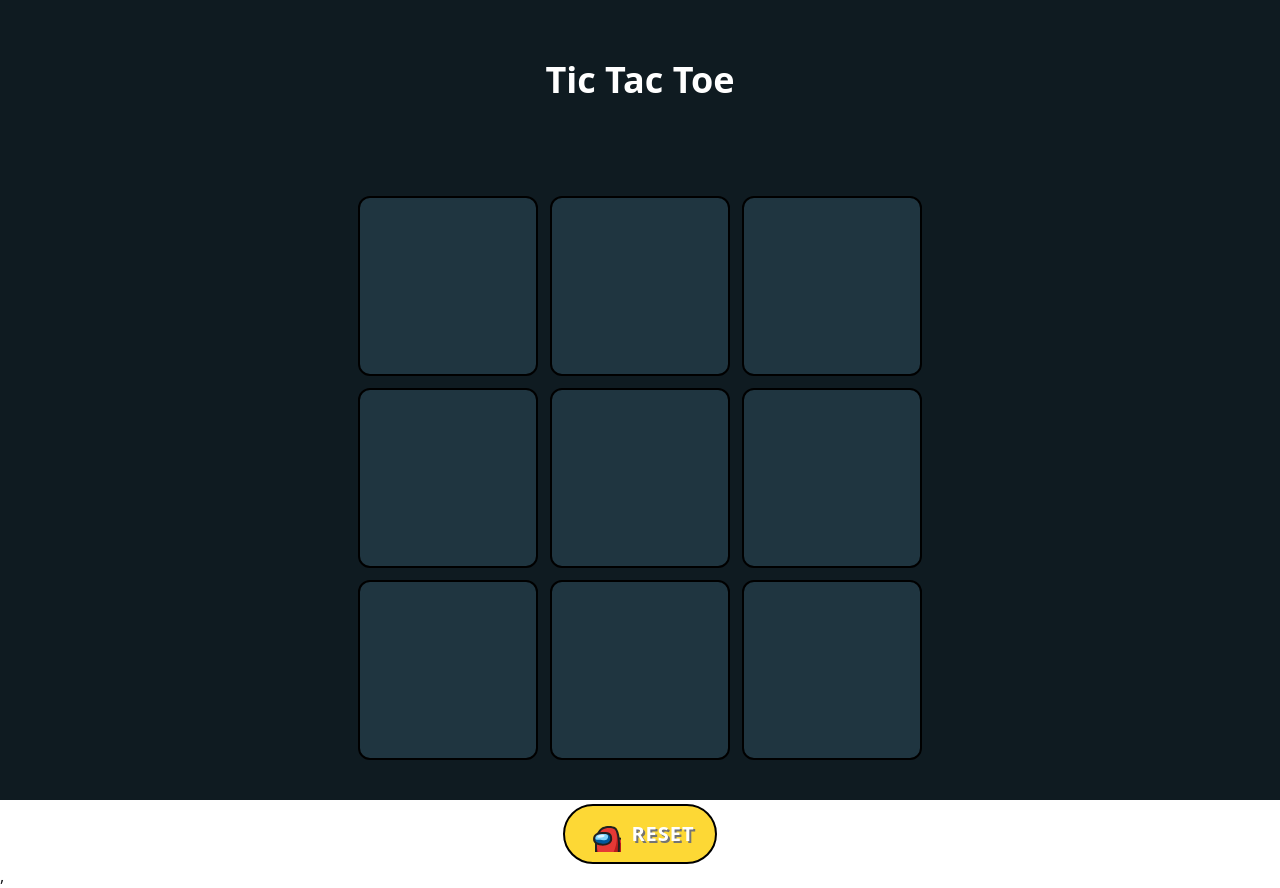
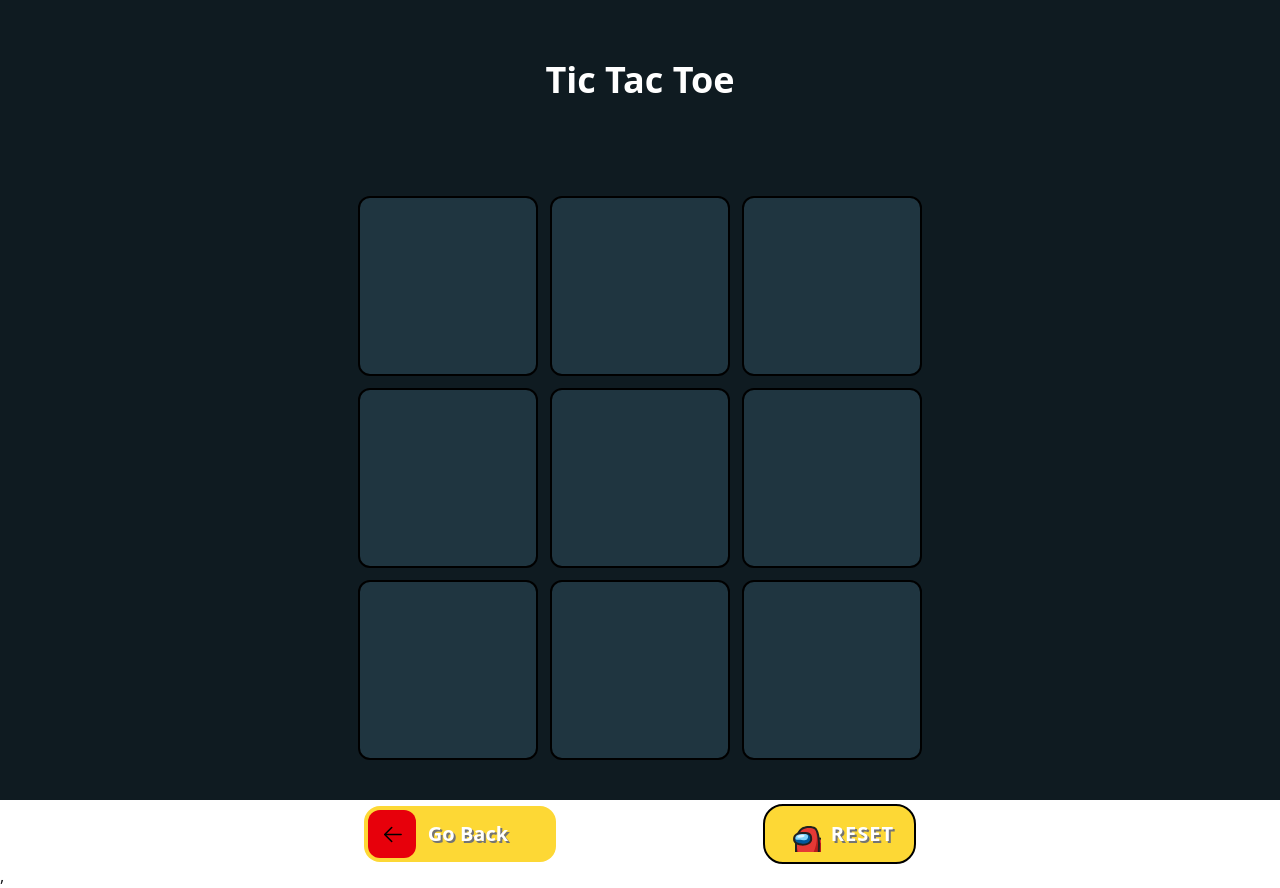
Before and after one commit to kEnmAz-just-chillguy/TicTacToe, a React (Vite) app: page /two-players in a window 1280 px wide. Built offline with nearby package versions, Linux system fonts and the light colour scheme; a web font is replaced by a local one.

Commit message:
twoplayers is done

```diff
--- a/src/App.jsx
+++ b/src/App.jsx
@@ -6,7 +6,7 @@ import TwoPlayersPage from './pages/TwoPlayersPage';
 function App() {
 
   return (
-    <div className=' text-center '>
+    <div className=' text-center select-none'>
      <h1 className='text-white  pt-15 font-extrabold text-3xl sm:text-4xl text-center '>Tic Tac Toe</h1>
      <Routes>
       <Route path='/' element={<HomePage/>}/>
--- a/src/Components/ButtonUI.jsx
+++ b/src/Components/ButtonUI.jsx
@@ -44,7 +44,7 @@ const StyledWrapper = styled.div`
     font-weight: 600;
     font-size: 20px;
     background-color: hsl(49deg 98% 60%);
-    border-radius: 50px;
+    border-radius: 20px;
     position: relative;
     overflow: hidden;
     transition: all 0.5s ease;
--- a/src/index.css
+++ b/src/index.css
@@ -9,3 +9,7 @@ body{
   height:100%;
   background: #0f1b21;
 }
+
+*{
+user-select: none;
+}
--- a/src/pages/HomePage.jsx
+++ b/src/pages/HomePage.jsx
@@ -21,7 +21,7 @@ function HomePage() {
   </p>
 </div>
 
-\<div className="bg-red-600 w-40 h-40 rounded-xl text-center border-4 border-yellow-400 shadow-[0_0_15px_rgba(255,255,0,0.8)] hover:scale-105 hover:shadow-[0_0_25px_rgba(255,255,0,1)] transition-all duration-300">
+<div className="bg-red-600 w-40 h-40 rounded-xl text-center border-4 border-yellow-400 shadow-[0_0_15px_rgba(255,255,0,0.8)] hover:scale-105 hover:shadow-[0_0_25px_rgba(255,255,0,1)] transition-all duration-300">
   <Link to="/two-players" className="group">
     <div className="flex flex-col items-center">
       <img
--- a/src/pages/TwoPlayersPage.jsx
+++ b/src/pages/TwoPlayersPage.jsx
@@ -6,10 +6,12 @@ import ButtonUI from '../Components/ButtonUI'
 import lets from "/let'sk.m4a"
 import win  from  "/winn.mp3"
 import Draw from "/Draw.mp3"
+import ClickSound from "/click.mp3"
 import confetti from "canvas-confetti";
 
 
 function TwoPlayersPage() {
+  const clickSound = useRef(new Audio(ClickSound))
   const audioRef = useRef(new Audio(lets));
   const audioRefDraw = useRef(new Audio(Draw));
   const audioRefWin = useRef(new Audio(win));
@@ -17,30 +19,69 @@ function TwoPlayersPage() {
   const [count, setCount] = useState(0);
   const [winner,setWinner] = useState("")
   const [lock, setLock] = useState(false);
+
+
+  const intervalRef = useRef(null);
+  const timeoutRef = useRef(null);
+
+  const confettiWin = () => {
+    confetti({
+      particleCount: 400,
+      spread: 400,
+      origin: { y: 0.4 ,x: 0.15 }
+    });
+    confetti({
+      particleCount: 400,
+      spread: 400,
+      origin: { y: 0.4 ,x: 0.85 }
+    });
+  }
+
+  const winningEffect = () => {
+    confettiWin()
+    intervalRef.current = setInterval(() => {
+      confettiWin()
+    }, 1000);
+
+    timeoutRef.current = setTimeout(() => {
+      clearInterval(intervalRef.current)
+    }, 4000);
+  }
+
+  const stopWinningEffect = () => {
+    clearInterval(intervalRef.current);
+    clearTimeout(timeoutRef.current);
+    intervalRef.current = null;
+    timeoutRef.current = null;
+  }
+
   const toggle = (index) => {
     if (lock || data[index] !== "") return;
 
     const newData = [...data];
     newData[index] = count % 2 === 0 ? "x" : "o";
     setData(newData);
+
     setCount(count + 1);
     setTimeout(() => {checkWin(newData); }, 50);
+    clickSound.current.currentTime = 0
+    clickSound.current.play()
   };
+
   const resetGame = () => {
     setData(Array(9).fill(""));
     setCount(0);
     setLock(false);
+
+
+    stopWinningEffect();
+
     audioRefDraw.current.pause()
     audioRefWin.current.pause()
     audioRefDraw.current.currentTime = 0
     audioRefWin.current.currentTime = 0
     audioRef.current.play();
     setWinner('')
-      confetti({
-        particleCount: 400, // сколько частиц
-        spread: 400, // угол разлета
-        origin: { y: 0.3 ,x: 0.1 } // откуда летят
-      });
   };
 
   const checkWin = (board) => {
@@ -54,7 +95,6 @@ function TwoPlayersPage() {
       const [a, b, c] = pattern;
       if (board[a] && board[a] === board[b] && board[b] === board[c]) {
         won(board[a]);
-
         return;
       }
     }
@@ -65,15 +105,30 @@ function TwoPlayersPage() {
       setWinner("draw")
     }
   };
+
   const won = (winner) => {
     if(winner === "x"){
       audioRefWin.current.play()
-      }else {
+      winningEffect()
+    } else {
       audioRefWin.current.play()
+      winningEffect()
     }
     setLock(true);
     setWinner(winner)
   };
+
+  const leavePage = () => {
+    window.history.back()
+    audioRefDraw.current.pause()
+    audioRefWin.current.pause()
+    audioRefDraw.current.currentTime = 0
+    audioRefWin.current.currentTime = 0
+
+
+    stopWinningEffect();
+  }
+
   return (
 <div className="flex flex-col items-center px-4">
   <div className="flex flex-col items-center gap-5 mt-6">
@@ -110,8 +165,24 @@ function TwoPlayersPage() {
       ))}
     </div>
   </div>
+  <div className="flex items-center justify-between w-[600px] px-6">
+  <button
+    onClick={leavePage}
+    className="bg-[hsl(49,98%,60%)]  text-center w-48 h-14 mt-5 rounded-2xl relative text-white text-xl font-semibold group overflow-hidden"
+    type="button"
+  >
+    <div className="bg-red-600 rounded-xl h-12 w-1/4 flex items-center justify-center absolute left-1 top-[4px] group-hover:w-[184px] z-10 duration-500">
+      <svg xmlns="http://www.w3.org/2000/svg" viewBox="0 0 1024 1024" height="25px" width="25px">
+        <path d="M224 480h640a32 32 0 1 1 0 64H224a32 32 0 0 1 0-64z" fill="#000000" />
+        <path d="m237.248 512 265.408 265.344a32 32 0 0 1-45.312 45.312l-288-288a32 32 0 0 1 0-45.312l288-288a32 32 0 1 1 45.312 45.312L237.248 512z" fill="#000000" />
+      </svg>
+    </div>
+    <p className="translate-x-2  font-semibold text-xl" style={{textShadow:"2px 2px rgb(116,116,116)"}}>Go Back</p>
+  </button>
 
   <ButtonUI onCustomClick={resetGame} />
+</div>
+
 </div>
 
   )
```
Also changed, not shown: 1 other file (tests, documents, lock files or other folders). Lines whose indentation alone changed are shown as unchanged.
